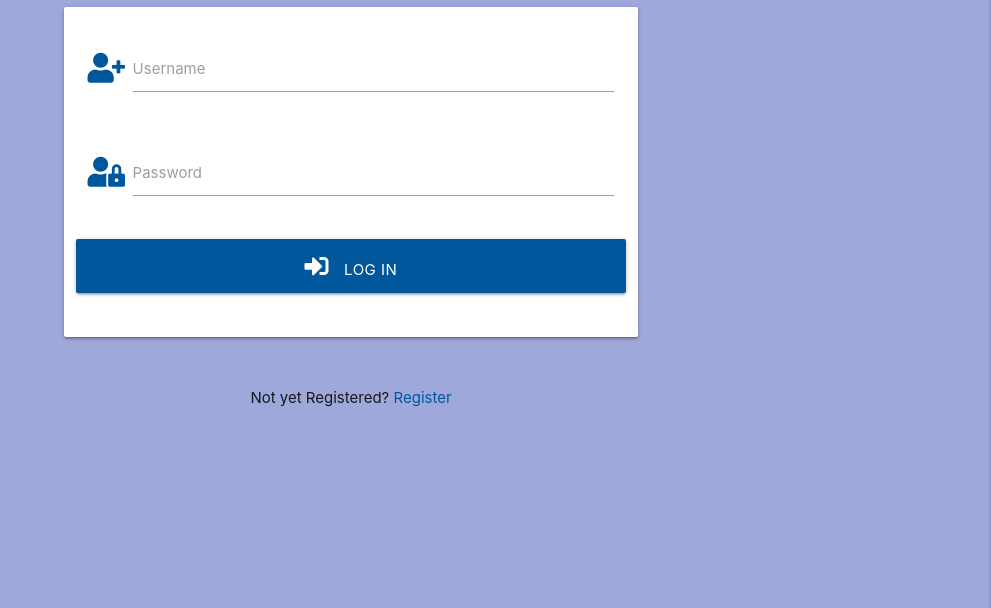
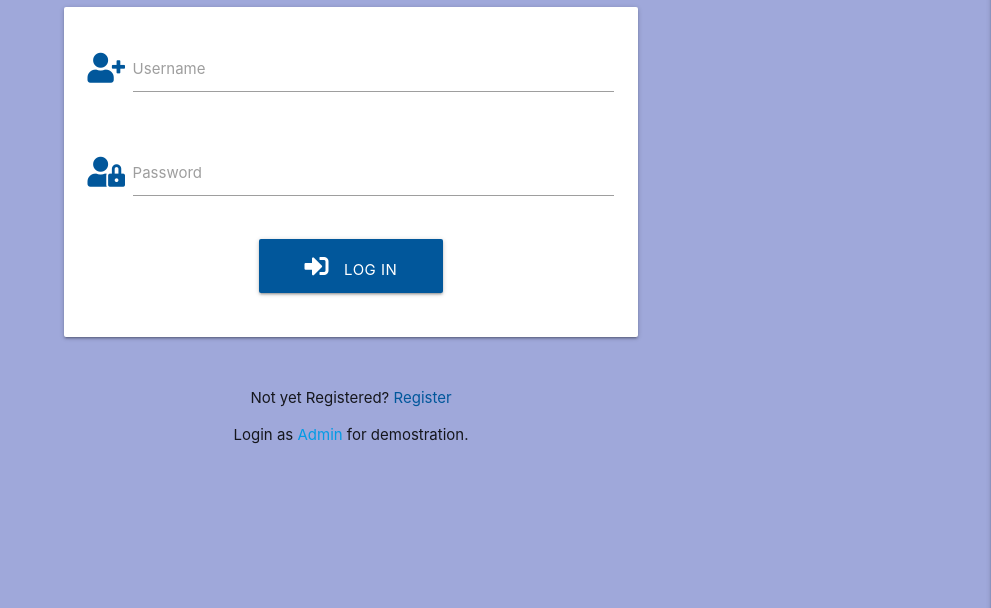
Before and after one commit to fabiodearaujo/bug_tracker_mp3, a Flask app: page /login in a window 1280 px wide. Shown: the part 192-800 px from the top of the page, without its empty margins (289-1280 px from the left). Run offline with Flask 2, Linux system fonts and the light colour scheme; some libraries are stand-ins or nearby versions.

Commit message:
Created test admin functionality login

```diff
--- a/app.py
+++ b/app.py
@@ -14,6 +14,7 @@ app = Flask(__name__)
 app.config["MONGO_DBNAME"] = os.environ.get("MONGO_DBNAME")
 app.config["MONGO_URI"] = os.environ.get("MONGO_URI")
 app.secret_key = os.environ.get("SECRET_KEY")
+admpass = os.environ.get("ADMPASS")
 
 mongo = PyMongo(app)
 
@@ -87,6 +88,23 @@ def login():
             return redirect(url_for("login"))
 
     return render_template("login.html")
+
+
+# App route to login as Admin for test purposes
+@app.route("/admin_login")
+def admin_login():
+    existing_user = mongo.db.user.find_one(
+            {"user_name": "admintest"})
+    if check_password_hash(
+            existing_user["user_pass"], admpass):
+                    session["user"] = existing_user["user_name"]
+                    session["category"] = existing_user["user_category"]
+                    flash("Welcome, {}!".format(existing_user["user_name"]))
+                    return redirect(url_for(
+                        "dashboard", user_name=session["user"]))
+    else:
+                flash("Please contact the developer")
+                return redirect(url_for("login"))
 
 
 #App route for the User Dashboard where it will be displayed the projects and tickets
--- a/templates/login.html
+++ b/templates/login.html
@@ -37,7 +37,7 @@
                 </div>
                 <!-- Login button  -->
                 <div class="row">
-                    <button type="submit" class="col s12 btn-large light-blue darken-4">
+                    <button type="submit" class="col s12 m4 offset-m4 btn-large light-blue darken-4">
                         <i class="fas fa-sign-in-alt right-pad"></i>Log in
                     </button>
                 </div>
@@ -50,6 +50,7 @@
             <p class="center-align">
                 Not yet Registered?
                 <a href="{{ url_for('register') }}" class="light-blue-text text-darken-4">Register</a>
+                <p class="center-align">Login as <a href="{{ url_for('admin_login') }}">Admin</a> for demostration.</p>
             </p>
         </div>
     </div>
```
Also changed, not shown: templates/edit_user.html (+11 -0 lines), templates/register.html (+5 -5 lines), README.md.
